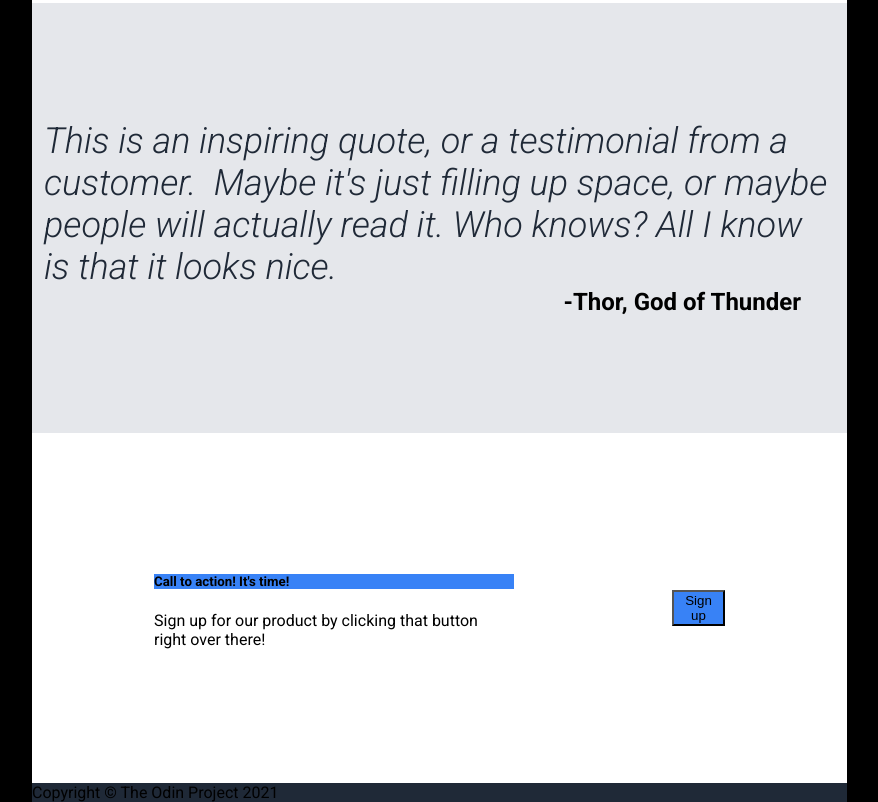
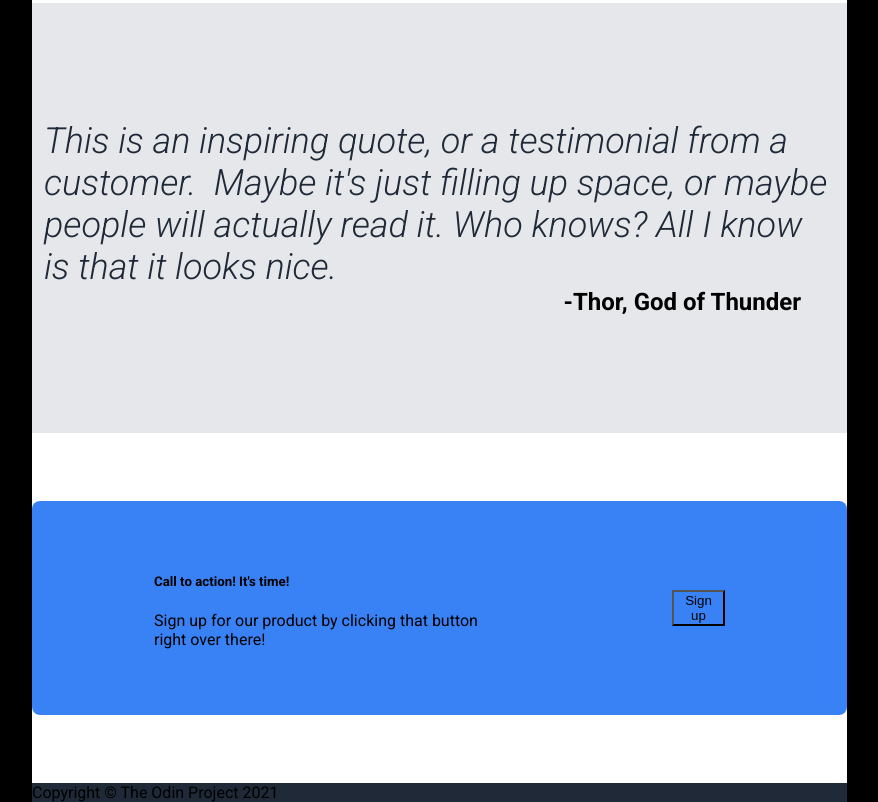
Before and after one commit to ig2099/first-landing-page, a plain HTML site: page index.html in a window 1280 px wide. Shown: the part 1032-1834 px from the top of the page, without its empty margins (201-1079 px from the left). Drawn offline with Linux system fonts and the light colour scheme.

Commit message:
Added Background-Color
Needed blue color.

```diff
--- a/css/styles.css
+++ b/css/styles.css
@@ -170,4 +170,5 @@ h5 {
     align-items: center;
     border-radius: 8px;
     padding: 50px 122px;
+    background-color: #3882F6;
 }
```
